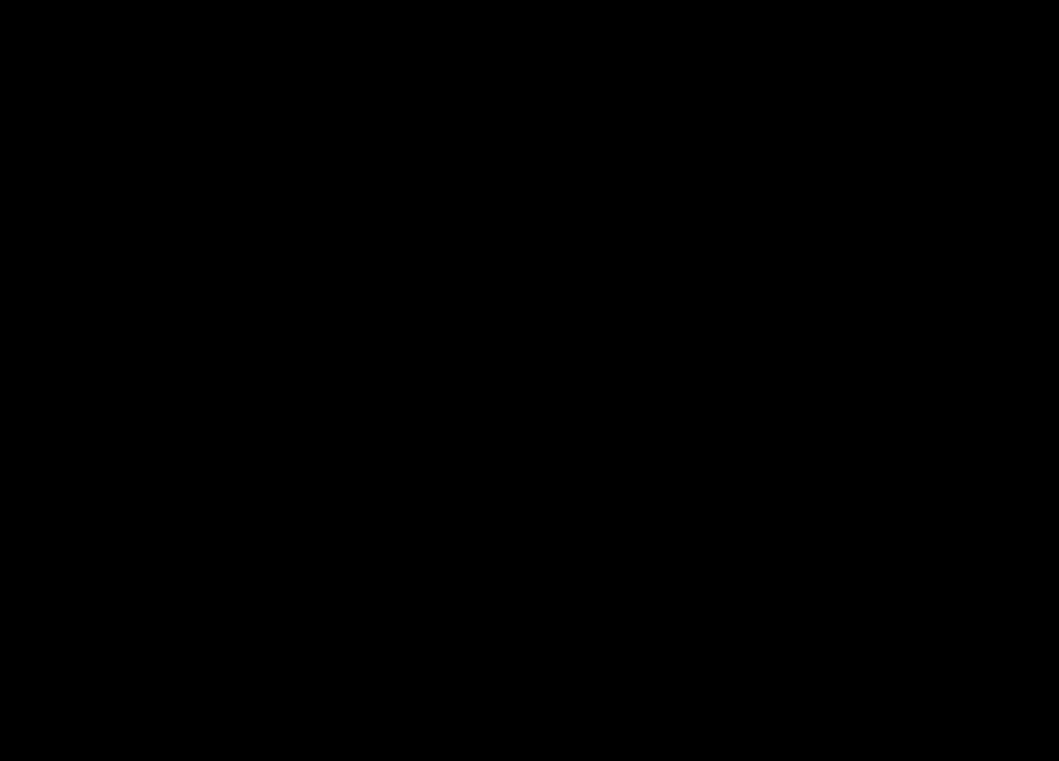
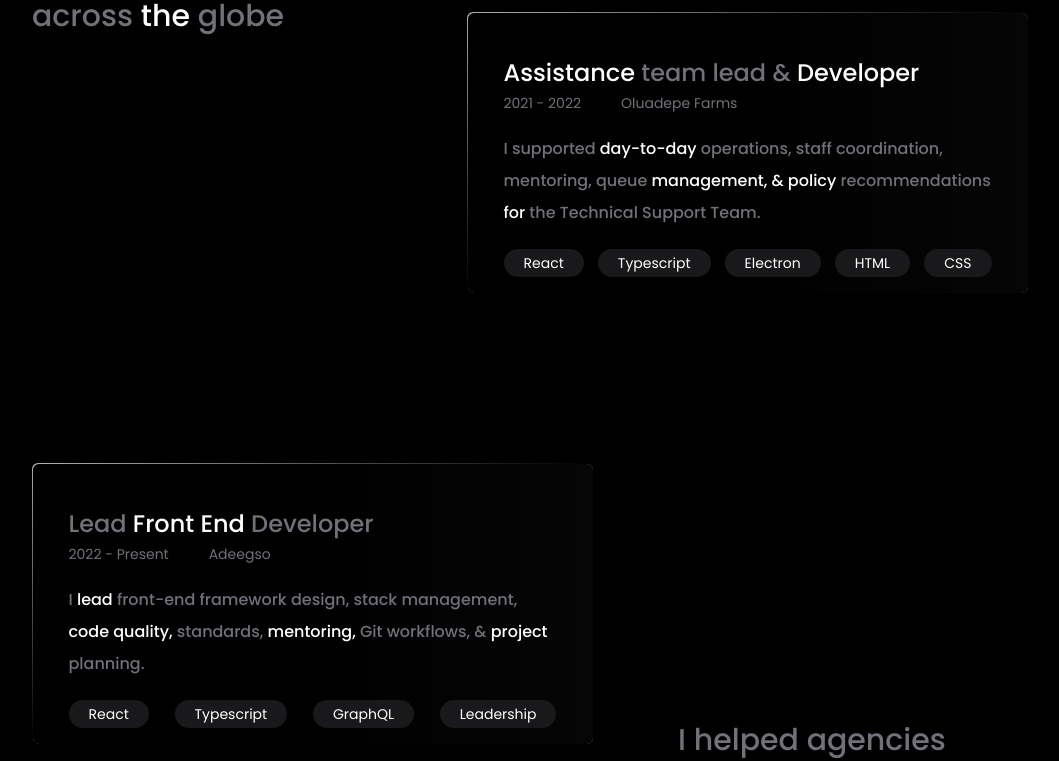
Before and after one commit to mhbaando/portfolio, a Next.js app: page / in a window 1280 px wide. Shown: the part 1692-2453 px from the top of the page, without its empty margins (110-1169 px from the left). Before the commit the page ends 1201 px from the top, so only its background shows below. Built offline with nearby package versions, Linux system fonts and the light colour scheme.

Commit message:
implemented the experience section

```diff
--- a/app/page.tsx
+++ b/app/page.tsx
@@ -1,6 +1,7 @@
 import Hero from "@/components/hero";
 import About from "@/components/about";
 import Wrapper from "@/components/wrapper";
+import Experience from "@/components/experience";
 
 export default function Home() {
   return (
@@ -8,6 +9,7 @@
       <Wrapper>
         <Hero />
         <About />
+        <Experience />
       </Wrapper>
     </main>
   );
--- /dev/null
+++ b/components/experience/data.ts
@@ -0,0 +1,50 @@
+interface Data {
+  expID: number;
+  title: string;
+  date: string;
+  company: string;
+  description: string;
+  technology: string[];
+}
+
+export const agencies: Data[] = [
+  {
+    expID: 1,
+    title: "Lead Front End Developer",
+    date: "2022 - Present",
+    company: "Adeegso",
+    description:
+      "I lead front-end framework design, stack management, code quality, standards, mentoring, Git workflows, & project planning.",
+    technology: ["React", "Typescript", "GraphQL", "Leadership"],
+  },
+  {
+    expID: 2,
+    title: "Assistance team lead & Developer",
+    date: "2021 - 2022",
+    company: "Oluadepe Farms",
+    description:
+      "I supported day-to-day operations, staff coordination, mentoring, queue management, & policy recommendations for the Technical Support Team.",
+    technology: ["React", "Typescript", "Electron", "HTML", "CSS"],
+  },
+];
+
+export const startUp: Data[] = [
+  {
+    expID: 3,
+    title: "Web Developer & UI/UX Designer",
+    date: "2019 - 2019",
+    company: "SIMADiLab",
+    description:
+      "I&abos;ve designed from scratch the SIMADiLab website and built it with Webflow, created CMS based and well designed website with user first approach.",
+    technology: ["HTML5", "CSS", "Javascript", "Webflow", "Figma"],
+  },
+  {
+    expID: 3,
+    title: "Web Developer & UI/UX Designer",
+    date: "2023 - 2023",
+    company: "SITCO",
+    description:
+      "I&abos;ve designed from scratch the SITCO website and built it with Nextjs with headless Wordpress, a CMS based and well designed website.",
+    technology: ["Nextjs", "Typescript", "Wordpress", "Figma"],
+  },
+];
--- /dev/null
+++ b/components/experience/index.tsx
@@ -0,0 +1,70 @@
+import Card from "../card";
+import Technology from "../technology";
+import TitleOrDescription from "../title";
+import { agencies } from "./data";
+
+const Experience = () => {
+  return (
+    <>
+      <div className="flex items-center justify-between mt-20 md:mt-[170px] flex-col md:flex-row">
+        <TitleOrDescription
+          text="I helped agencies across the globe"
+          className="text-3xl text-center md:text-left max-w-[350px] mb-14 md:mb-0"
+        />
+        <div className="flex flex-col space-y-7">
+          {agencies.map((agency) => (
+            <Card key={agency.expID}>
+              <div className="text-white md:max-w-[488px] md:w-full mt-7 mx-5">
+                <TitleOrDescription text={agency.title} className="text-2xl" />
+                <div className="flex items-center justify-start space-x-10 my-1">
+                  <p className=" text-zinc-500 text-sm">{agency.date}</p>
+                  <p className="text-sm text-zinc-500">{agency.company}</p>
+                </div>
+                <TitleOrDescription
+                  className="leading-loose w-full my-5"
+                  text={agency.description}
+                  whiteWordsCount={5}
+                />
+                <div className="w-full flex items-center justify-between flex-wrap">
+                  {agency.technology.map((tech, index) => (
+                    <Technology key={index} techName={tech} />
+                  ))}
+                </div>
+              </div>
+            </Card>
+          ))}
+        </div>
+      </div>
+      <div className="flex items-center justify-between mt-20 md:mt-[170px] flex-col md:flex-row-reverse">
+        <TitleOrDescription
+          text="I helped agencies across the globe"
+          className="text-3xl text-center md:text-left max-w-[350px] mb-14 md:mb-0"
+        />
+        <div className="flex flex-col space-y-7">
+          {agencies.map((agency) => (
+            <Card key={agency.expID}>
+              <div className="text-white md:max-w-[488px] md:w-full mt-7 mx-5">
+                <TitleOrDescription text={agency.title} className="text-2xl" />
+                <div className="flex items-center justify-start space-x-10 my-1">
+                  <p className=" text-zinc-500 text-sm">{agency.date}</p>
+                  <p className="text-sm text-zinc-500">{agency.company}</p>
+                </div>
+                <TitleOrDescription
+                  className="leading-loose w-full my-5"
+                  text={agency.description}
+                  whiteWordsCount={5}
+                />
+                <div className="w-full flex items-center justify-between flex-wrap">
+                  {agency.technology.map((tech, index) => (
+                    <Technology key={index} techName={tech} />
+                  ))}
+                </div>
+              </div>
+            </Card>
+          ))}
+        </div>
+      </div>
+    </>
+  );
+};
+export default Experience;
--- a/components/hero/index.tsx
+++ b/components/hero/index.tsx
@@ -1,6 +1,6 @@
+import Link from "next/link";
 import { cn } from "@/lib/utils";
 import { buttonVariants } from "../ui/button";
-import Link from "next/link";
 
 const Hero = () => {
   return (
@@ -9,10 +9,9 @@
         I&apos;m <span className={cn("text-white")}>Mohamud</span>
         <br /> A <span className={cn("text-white")}>full stack</span> developer
       </h1>
-
       <p
         className={cn(
-          "text-zinc-400 max-w-[500px] mx-auto text-center mt-4 mb-9"
+          "text-zinc-400 max-w-[500px] mx-auto text-center mt-4 mb-9 leading-loose"
         )}
       >
         A talented <span className="text-white">developer</span> &{" "}
@@ -22,7 +21,6 @@
         <span className="text-white">Python</span>, crafting innovative
         solutions for clients worldwide
       </p>
-
       <Link
         href="#"
         className={cn(
--- /dev/null
+++ b/components/technology/index.tsx
@@ -0,0 +1,8 @@
+const Technology = ({ techName }: { techName: string }) => {
+  return (
+    <div className="bg-[#19191B] text-white rounded-full px-5 py-1">
+      <p className="text-sm">{techName}</p>
+    </div>
+  );
+};
+export default Technology;
--- /dev/null
+++ b/components/title/index.tsx
@@ -0,0 +1,47 @@
+import { cn } from "@/lib/utils";
+import React from "react";
+
+const TitleOrDescription = ({
+  text,
+  className,
+  type = "heading",
+  whiteWordsCount = 2, // Default to 2 white words
+}: {
+  text: string;
+  className?: string;
+  type?: string;
+  whiteWordsCount?: number;
+}) => {
+  const words = text.split(" ");
+
+  // Function to generate a random number between 0 and the word count
+  const getRandomNumber = (max: number) => Math.floor(Math.random() * max);
+
+  // Get unique random indexes for white words based on whiteWordsCount
+  let whiteWordIndexes: number[] = [];
+  while (whiteWordIndexes.length < whiteWordsCount) {
+    const index = getRandomNumber(words.length);
+    if (!whiteWordIndexes.includes(index)) {
+      whiteWordIndexes.push(index);
+    }
+  }
+
+  const coloredWords = words.map((word, index) => (
+    <span
+      key={index}
+      className={
+        whiteWordIndexes.includes(index) ? "text-white" : "text-zinc-500"
+      }
+    >
+      {word}{" "}
+    </span>
+  ));
+
+  return type === "heading" ? (
+    <h2 className={cn("font-medium", className)}>{coloredWords}</h2>
+  ) : (
+    <p className={cn("leading-loose", className)}>{coloredWords}</p>
+  );
+};
+
+export default TitleOrDescription;
```
